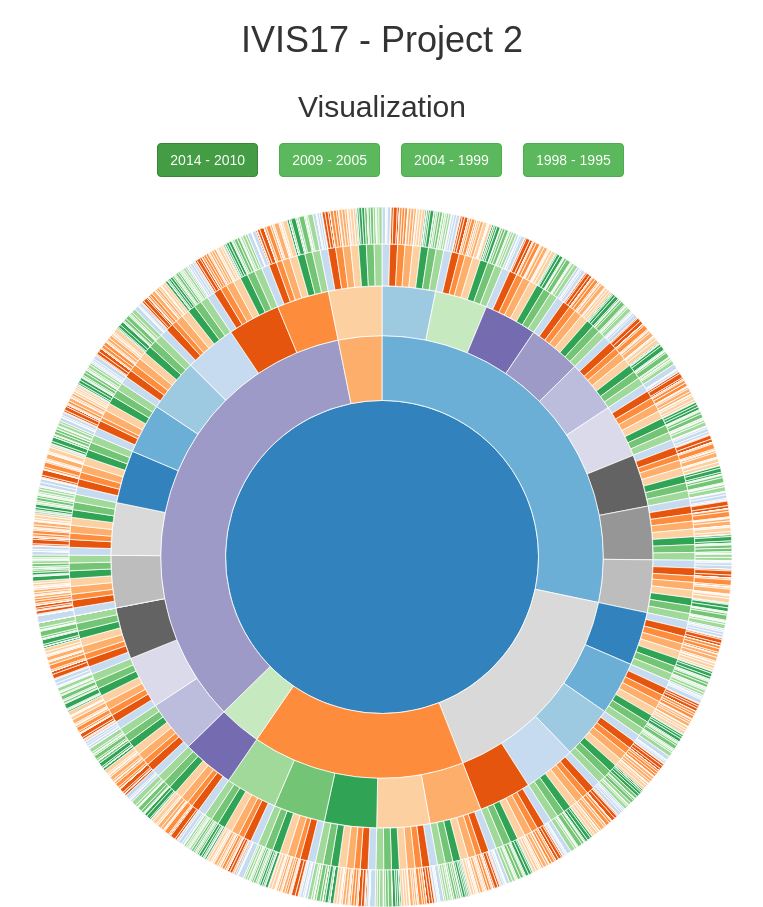
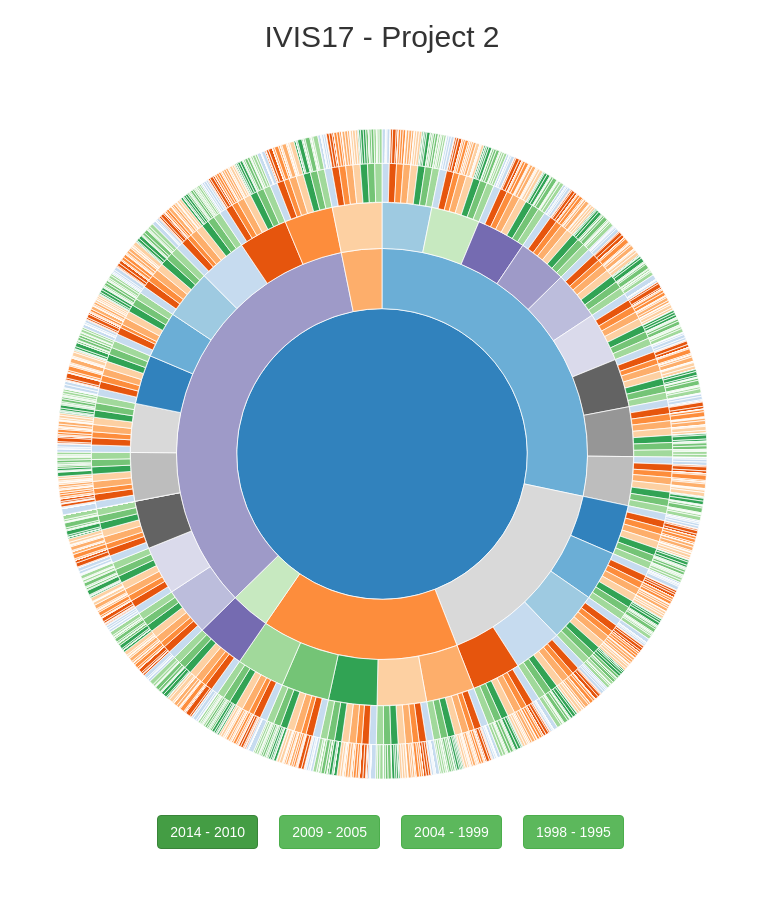
Before and after one commit to emmabckstrm/DH2321-proj2, a plain HTML site: page index.html in a window 1280 px wide. Shown: the top 907 px of the page, without its empty margins (258-1021 px from the left). Drawn offline with nearby package versions, Linux system fonts and the light colour scheme.

Commit message:
Updated layout and more analytic trail

```diff
--- a/index.html
+++ b/index.html
@@ -13,9 +13,10 @@
 
 </head>
 <body class="container-fluid">
-  <h1 class="text-center">IVIS17 - Project 2</h1>
+  <h2 class="text-center">IVIS17 - Project 2</h2>
   <section class="viz text-center row">
-    <h2>Visualization</h2>
+    <div id="sequence"></div>
+    <div id="chart"></div>
     <form class="wave-form">
       <input id="w1" type="radio" name="mode" value="data/data_w1.json" checked>
       <label for="w1" class="radio-inline btn btn-success">2014 - 2010</label>
@@ -29,8 +30,7 @@
       <input id="w4" type="radio" name="mode" value="data/data_w4.json">
       <label for="w4" class="radio-inline btn btn-success">1998 - 1995</label>
     </form>
-    <div id="chart"></div>
-    <div id="sequence"></div>
+
 
   </section>
   <section class="analytic row">
@@ -46,6 +46,9 @@
       <p>The biggest issue is that you can't choose multiple values at once, you have to choose one at a time. This means that when comparing multiple values, you have to repeat the same choosing procedure multiple times, and repeat it again for another time wave.</p>
 
       <h3>Analytic trail #2</h3>
+      <p>The goal of my visualization is to be able to get an overview and quickly
+      <h3>Learning</h3>
+      <p>I have learnt more about using d3, I've combined two examples; Kerry Rodden's <a href="https://bl.ocks.org/kerryrodden/477c1bfb081b783f80ad" target="_blank">Zoomable sunburst</a> and <a href="https://bl.ocks.org/kerryrodden/7090426" target="_blank">Sequences sunburst</a>.
     </div>
   </section>
 
--- a/sunburst.js
+++ b/sunburst.js
@@ -1,6 +1,6 @@
 
 var width = 800,
-    height = 700,
+    height = 650,
     radius = Math.min(width, height) / 2;
 
 var x = d3.scale.linear()
```
